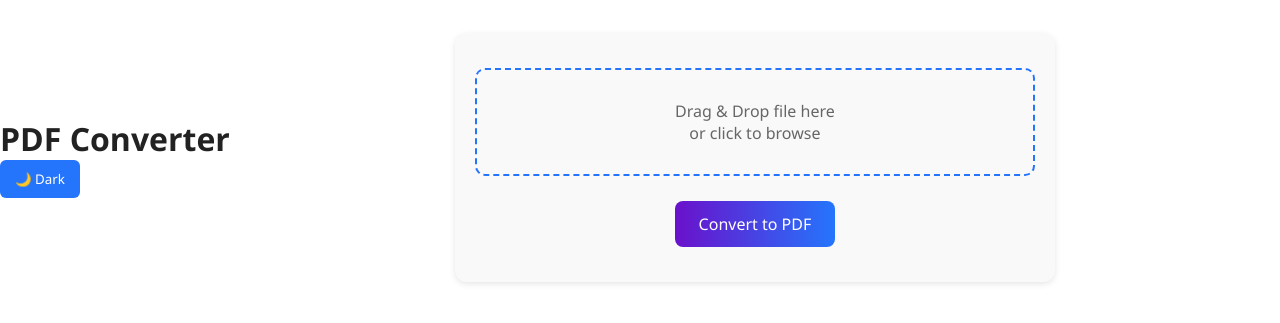
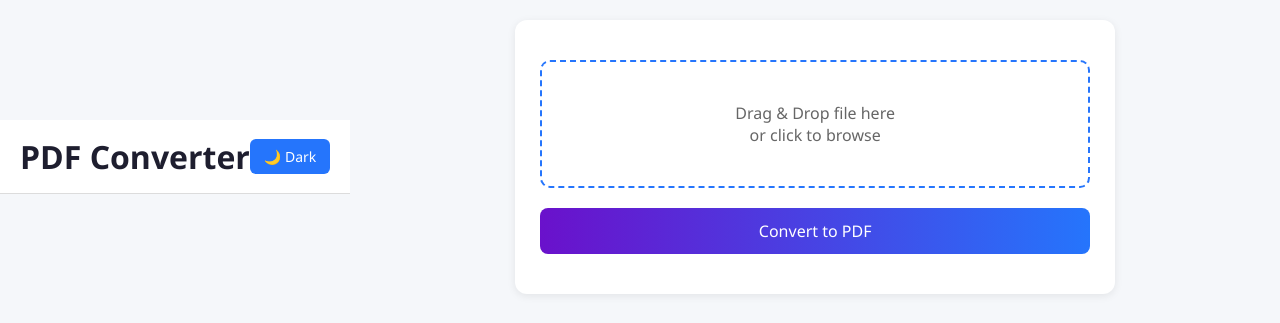
Before and after one commit to leontsepo18-cmd/converter, a website: page frontend/index.html in a window 1280 px wide. Shown: the part 243-566 px from the top of the page. Drawn offline with Linux system fonts and the light colour scheme.

Commit message:
Update style.css

```diff
--- a/frontend/style.css
+++ b/frontend/style.css
@@ -249,3 +249,114 @@ button:hover, .btn:hover {
   font-size: 28px;
   cursor: pointer;
 }
+/* Light Theme */
+:root {
+  --bg: #f5f7fa;
+  --text: #1e1e2f;
+  --card: #ffffff;
+  --accent: #2575fc;
+  --border: #dcdcdc;
+}
+
+/* Dark Theme */
+body.dark {
+  --bg: #121212;
+  --text: #eaeaea;
+  --card: #1e1e1e;
+  --accent: #6a11cb;
+  --border: #333;
+}
+
+body {
+  margin: 0;
+  font-family: "Segoe UI", Arial, sans-serif;
+  background: var(--bg);
+  color: var(--text);
+  transition: background 0.3s ease, color 0.3s ease;
+}
+
+/* Header */
+.header {
+  display: flex;
+  justify-content: space-between;
+  align-items: center;
+  padding: 15px 20px;
+  background: var(--card);
+  border-bottom: 1px solid var(--border);
+}
+
+/* Toggle Button */
+.theme-toggle {
+  background: var(--accent);
+  color: #fff;
+  border: none;
+  padding: 8px 14px;
+  border-radius: 6px;
+  font-size: 14px;
+  cursor: pointer;
+  transition: opacity 0.3s;
+}
+.theme-toggle:hover {
+  opacity: 0.9;
+}
+
+/* Main container */
+.container {
+  max-width: 600px;
+  margin: 40px auto;
+  background: var(--card);
+  padding: 25px;
+  border-radius: 12px;
+  box-shadow: 0 2px 8px rgba(0,0,0,0.08);
+}
+
+/* Drag & Drop */
+.drop-area {
+  border: 2px dashed var(--accent);
+  padding: 40px;
+  border-radius: 10px;
+  text-align: center;
+  margin-bottom: 20px;
+  cursor: pointer;
+  transition: background 0.3s, box-shadow 0.3s;
+}
+.drop-area:hover {
+  background: rgba(37,117,252,0.05);
+}
+body.dark .drop-area:hover {
+  background: rgba(106,17,203,0.1);
+}
+
+/* Button */
+.btn {
+  display: block;
+  width: 100%;
+  background: var(--accent);
+  color: #fff;
+  border: none;
+  padding: 12px;
+  border-radius: 6px;
+  font-size: 16px;
+  cursor: pointer;
+  transition: opacity 0.3s;
+}
+.btn:hover {
+  opacity: 0.9;
+}
+
+/* Progress bar */
+.progress-container {
+  width: 100%;
+  height: 12px;
+  background: var(--border);
+  border-radius: 6px;
+  margin-top: 20px;
+  overflow: hidden;
+  display: none;
+}
+.progress-bar {
+  height: 100%;
+  width: 0%;
+  background: var(--accent);
+  transition: width 0.3s;
+}
```
